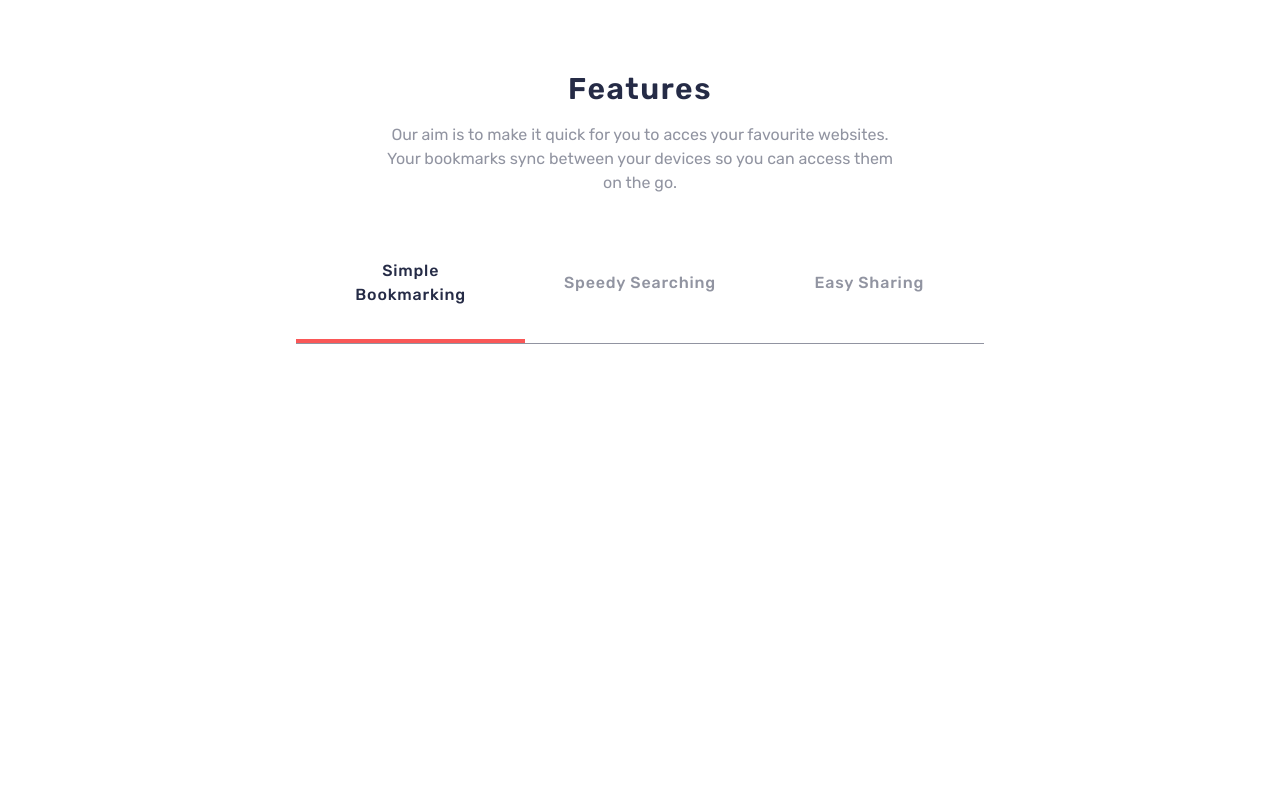
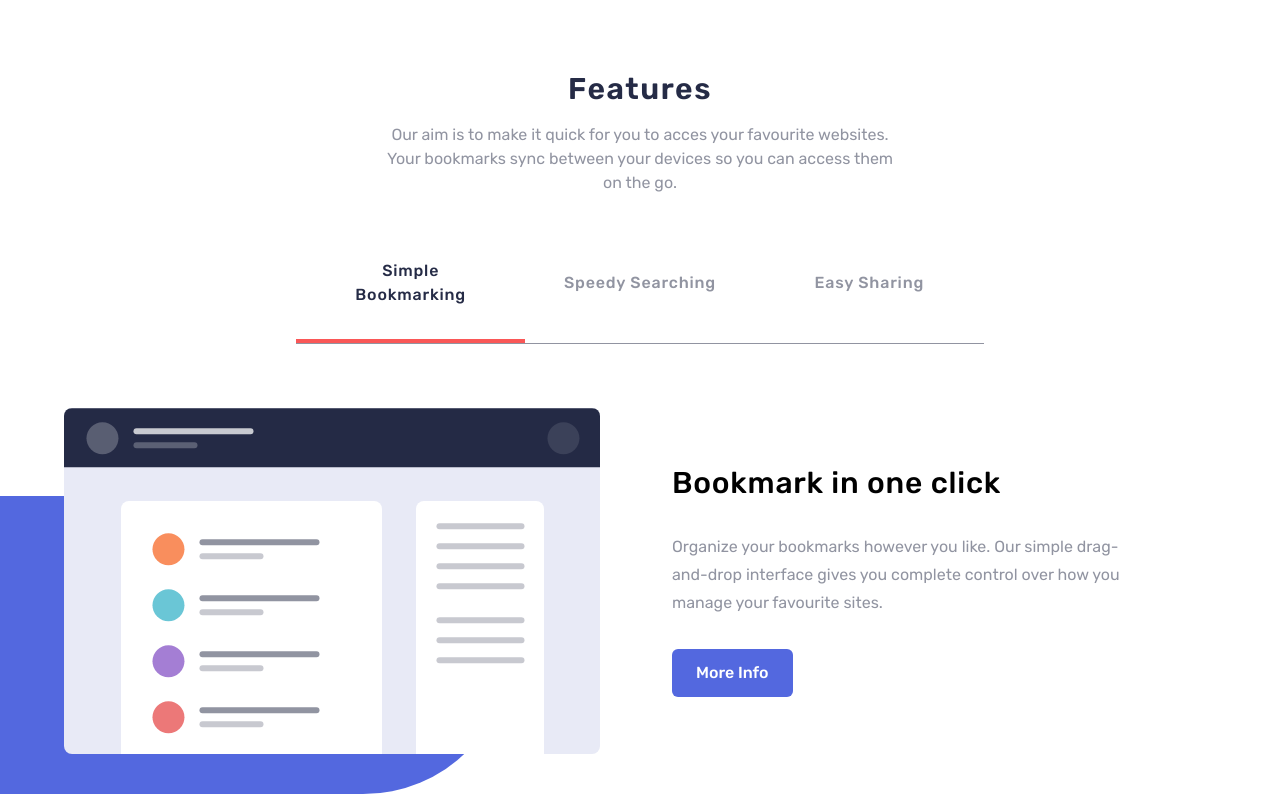
Before and after one commit to BCupen/Bookmark-Landing-Page, a React (Vite) app: page / in a window 1280 px wide. Shown: the part 653-1447 px from the top of the page. Before the commit the page ends 997 px from the top, so only its background shows below. Built offline with nearby package versions, Linux system fonts and the light colour scheme.

Commit message:
feat: tab details

```diff
--- a/src/components/TabSection.tsx
+++ b/src/components/TabSection.tsx
@@ -40,38 +40,88 @@
   tab: TabType;
 }
 
+interface TabDetailsProps {
+  title: string;
+  description: string;
+  image: string;
+}
+interface TabImageProps {
+  image: string;
+}
+
 const TabSection = () => {
   const [activeTab, setActiveTab] = useState<TabType>(tabInfo[0]);
 
   const handleTabClick = (tab: TabType) => {
     setActiveTab(tab);
-    }
+  };
   return (
-    <div className="w-full flex justify-center">
-      <TabNav handleTabClick={handleTabClick} activeTab={activeTab}/>
+    <div className="w-full flex flex-col items-center gap-6">
+      <TabNav handleTabClick={handleTabClick} activeTab={activeTab} />
+      <TabDetails
+        image={activeTab.image}
+        title={activeTab.title}
+        description={activeTab.description}
+      />
     </div>
   );
 };
 
-const TabNav = ({handleTabClick, activeTab}: TabNavProps) => {
+const TabNav = ({ handleTabClick, activeTab }: TabNavProps) => {
   return (
     <nav className="px-10 w-full md:w-[60%]">
       <ul className="w-full flex flex-col md:flex-row md:justify-evenly border-t border-neutral-blue-100 md:border-t-0">
         {tabInfo.map((tab) => (
-          <TabButton key={tab.label} handleTabClick={handleTabClick} activeTab={activeTab} tab={tab} />
+          <TabButton
+            key={tab.label}
+            handleTabClick={handleTabClick}
+            activeTab={activeTab}
+            tab={tab}
+          />
         ))}
       </ul>
     </nav>
   );
 };
 
-const TabButton = ({handleTabClick, activeTab, tab}: TabButtonProps) => {
+const TabButton = ({ handleTabClick, activeTab, tab }: TabButtonProps) => {
   const isActive = activeTab.label === tab.label;
   return (
     <li className="flex-1 border-b border-neutral-blue-100 flex justify-center">
-            <button onClick={() => handleTabClick(tab)} className={`${isActive ? 'text-neutral-blue-200 border-primary-red' : 'text-neutral-blue-100  border-transparent'} md:w-full p-8 font-medium tracking-wider hover:text-neutral-blue-200 border-b-4  hover:border-primary-red`}>{tab.label}</button>
+      <button
+        onClick={() => handleTabClick(tab)}
+        className={`${
+          isActive
+            ? "text-neutral-blue-200 border-primary-red"
+            : "text-neutral-blue-100  border-transparent"
+        } md:w-full p-8 font-medium tracking-wider hover:text-neutral-blue-200 border-b-4  hover:border-primary-red`}
+      >
+        {tab.label}
+      </button>
     </li>
-    )
-}
+  );
+};
+
+const TabDetails = ({ title, description, image }: TabDetailsProps) => {
+  return (
+    <div className="w-full flex flex-col md:flex-row md:items-center">
+      <TabImage image={image} />
+      <div className="w-full md:w-[50%] flex flex-col items-start gap-8 p-8">
+            <h3 className="w-full font-medium tracking-wide text-2xl md:text-3xl text-center md:text-left">{title}</h3>
+            <p className="text-neutral-blue-100 max-w-md leading-7">{description}</p>
+            <button className="bg-primary-blue px-6 py-3 rounded-md text-white font-medium">More Info</button>
+      </div>
+    </div>
+  );
+};
+
+const TabImage = ({ image }: TabImageProps) => {
+  return (
+    <div className="w-full md:w-[50%] relative flex justify-end p-10">
+      <div className="w-[80%] h-[70%] bg-primary-blue absolute bottom-0 left-0 -z-10 rounded-r-full" />
+      <img src={image} alt="tabImage" />
+    </div>
+  );
+};
 
 export default TabSection;
```
Lines whose indentation alone changed are shown as unchanged.
